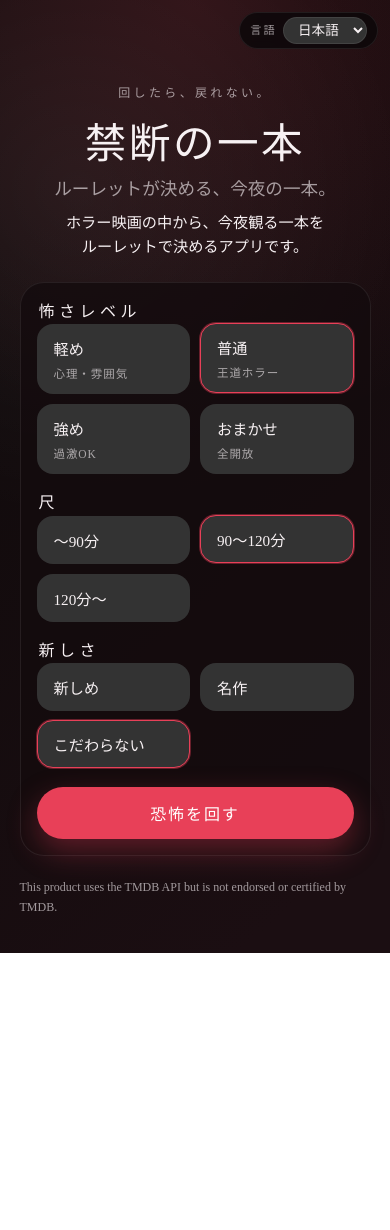
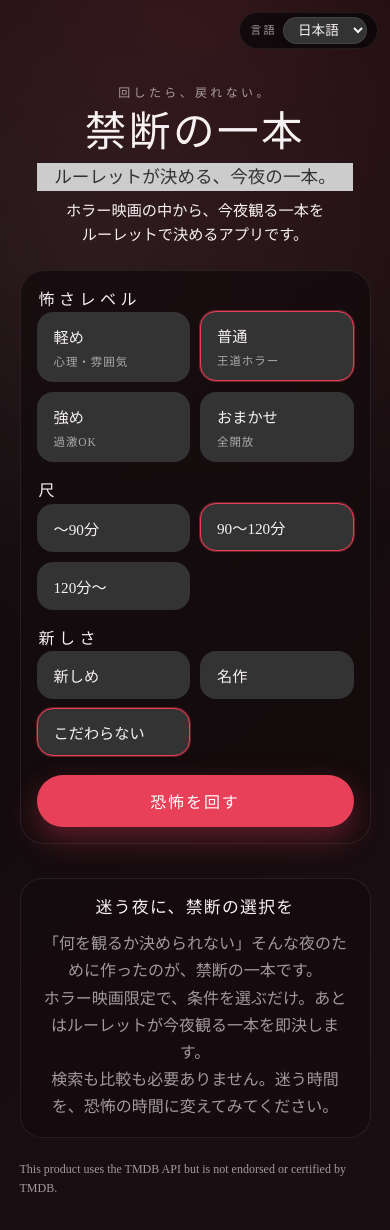
Before and after one commit to AkifumiMiyake/kindan-no-ippon, a React (Vite) app: page / in a window 390 px wide. Shown: the top 1230 px of the page. Before the commit the page ends 953 px from the top, so only its background shows below. Built offline with nearby package versions, Linux system fonts and the light colour scheme; a web font is replaced by a local one.

Commit message:
aboutブロック追加

```diff
--- a/index.html
+++ b/index.html
@@ -42,6 +42,17 @@
       name="twitter:image"
       content="https://kindan-no-ippon.vercel.app/ogp.png"
     />
+    <script type="application/ld+json">
+      {
+        "@context": "https://schema.org",
+        "@type": "WebApplication",
+        "name": "禁断の一本",
+        "url": "https://kindan-no-ippon.vercel.app/",
+        "applicationCategory": "EntertainmentApplication",
+        "operatingSystem": "All",
+        "description": "ホラー映画限定で今夜観る一本をルーレットで即決するWebアプリ"
+      }
+    </script>
     <!-- Google tag (gtag.js) -->
     <script
       async
--- a/src/App.css
+++ b/src/App.css
@@ -50,6 +50,7 @@
   text-transform: uppercase;
   font-size: 0.75rem;
   color: var(--text-muted);
+  margin-bottom: 0;
 }
 
 .title {
@@ -68,6 +69,10 @@
   color: var(--text-muted);
   text-align: center;
   margin-inline: auto;
+  background: #cccccc;
+  color: #333333;
+  padding: 0em 1em;
+  font-weight: bold;
 }
 
 .notice {
@@ -319,6 +324,29 @@
   color: var(--text-muted);
 }
 
+.seo-block {
+  margin-top: 12px;
+  padding: 20px 24px;
+  border: 1px solid var(--panel-border);
+  border-radius: 22px;
+  background: rgba(20, 12, 14, 0.65);
+}
+
+.seo-title {
+  margin: 0 0 8px;
+  font-size: 1.2rem;
+  letter-spacing: 0.08em;
+  text-align: center;
+}
+
+.seo-description {
+  margin: 0;
+  text-align: center;
+  color: var(--text-muted);
+  line-height: 1.7;
+  white-space: pre-line;
+}
+
 .modal-backdrop {
   position: fixed;
   inset: 0;
@@ -438,6 +466,14 @@
     gap: 10px;
   }
 
+  .seo-block {
+    padding: 16px 18px;
+  }
+
+  .seo-title {
+    font-size: 1.05rem;
+  }
+
   .locale-selector {
     top: 12px;
     right: 12px;
--- a/src/App.tsx
+++ b/src/App.tsx
@@ -443,6 +443,11 @@ function App() {
         </div>
       </section>
 
+      <section className="seo-block" aria-label="about">
+        <h2 className="seo-title">{t.sectionHeadline}</h2>
+        <p className="seo-description">{t.sectionDescription}</p>
+      </section>
+
       {isModalOpen && resultMovie && (
         <div
           className="modal-backdrop"
--- a/src/i18n.ts
+++ b/src/i18n.ts
@@ -48,6 +48,8 @@ export type Dictionary = {
   decisionLine2: string
   footerCredit: string
   loadingDetails: string
+  sectionHeadline: string
+  sectionDescription: string
   releaseYear: (year: string) => string
   runtimeMinutes: (minutes: number) => string
 }
@@ -102,6 +104,9 @@ export const I18N: Record<Locale, Dictionary> = {
     footerCredit:
       'This product uses the TMDB API but is not endorsed or certified by TMDB.',
     loadingDetails: '詳細を読み込み中…',
+    sectionHeadline: '迷う夜に、禁断の選択を',
+    sectionDescription:
+      '「何を観るか決められない」そんな夜のために作ったのが、禁断の一本です。\nホラー映画限定で、条件を選ぶだけ。あとはルーレットが今夜観る一本を即決します。\n検索も比較も必要ありません。迷う時間を、恐怖の時間に変えてみてください。',
     releaseYear: (year) => `公開：${year}`,
     runtimeMinutes: (minutes) => `上映時間：${minutes}分`,
   },
@@ -154,6 +159,9 @@ export const I18N: Record<Locale, Dictionary> = {
     footerCredit:
       'This product uses the TMDB API but is not endorsed or certified by TMDB.',
     loadingDetails: 'Loading details…',
+    sectionHeadline: 'When You Can’t Decide What to Watch',
+    sectionDescription:
+      'Kindan no Ippon was created for nights when you just can’t decide what to watch.\nChoose a few conditions, and our horror-only roulette instantly picks tonight’s movie.\nNo searching. No comparing. Turn indecision into a night of fear.',
     releaseYear: (year) => `Release: ${year}`,
     runtimeMinutes: (minutes) => `Runtime: ${minutes} min`,
   },
@@ -206,6 +214,9 @@ export const I18N: Record<Locale, Dictionary> = {
     footerCredit:
       'This product uses the TMDB API but is not endorsed or certified by TMDB.',
     loadingDetails: '상세 정보 불러오는 중…',
+    sectionHeadline: '결정하지 못하는 밤에, 금단의 선택을',
+    sectionDescription:
+      "무엇을 볼지 결정하지 못하는 밤을 위해 만들어진 것이 ‘금단의 한 편’입니다.\n호러 영화만을 대상으로, 조건을 고르면 룰렛이 오늘 밤의 영화를 즉시 결정합니다.\n검색도 비교도 필요 없습니다. 망설임의 시간을 공포의 시간으로 바꿔보세요.",
     releaseYear: (year) => `개봉: ${year}`,
     runtimeMinutes: (minutes) => `상영시간: ${minutes}분`,
   },
```
